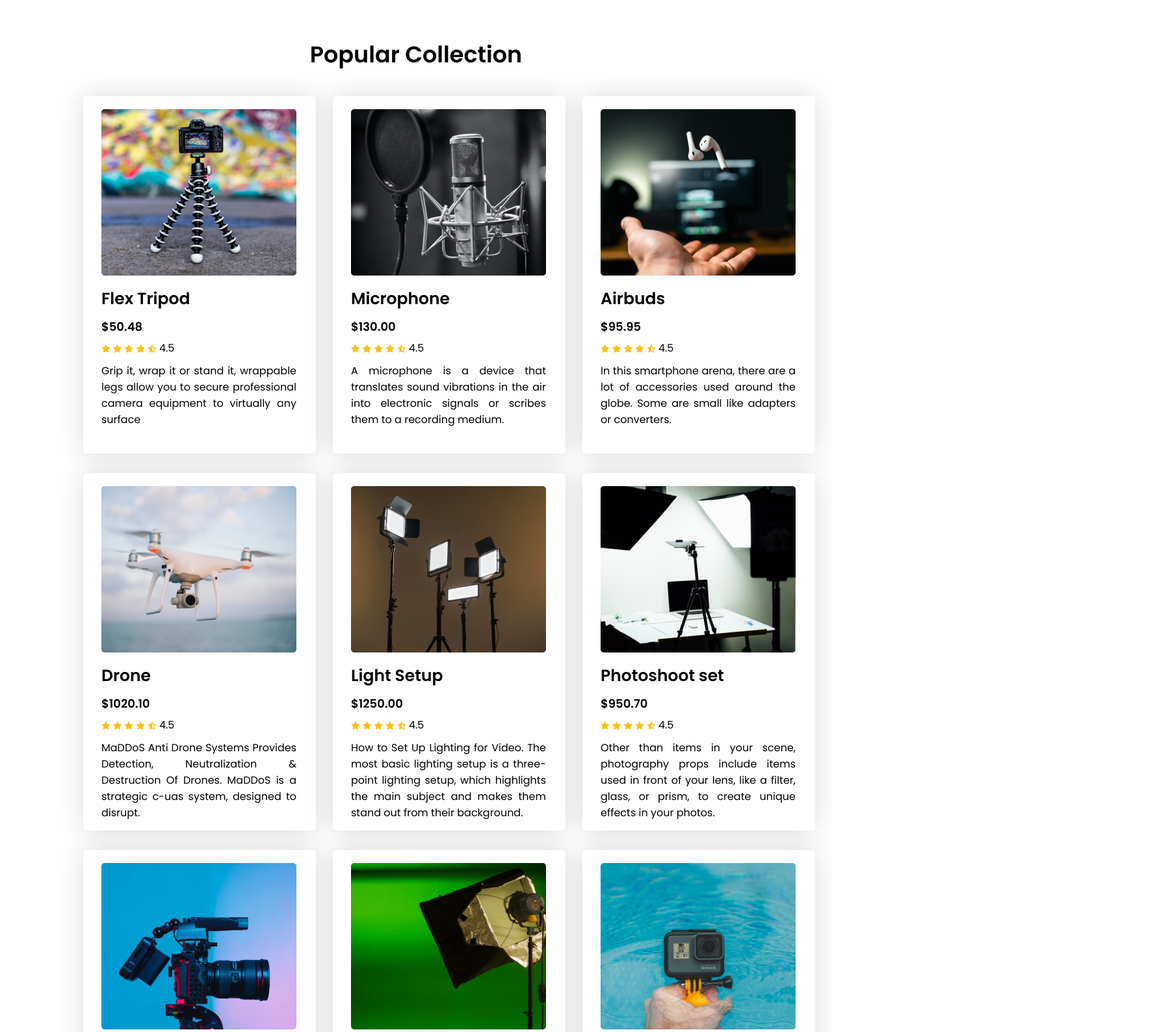
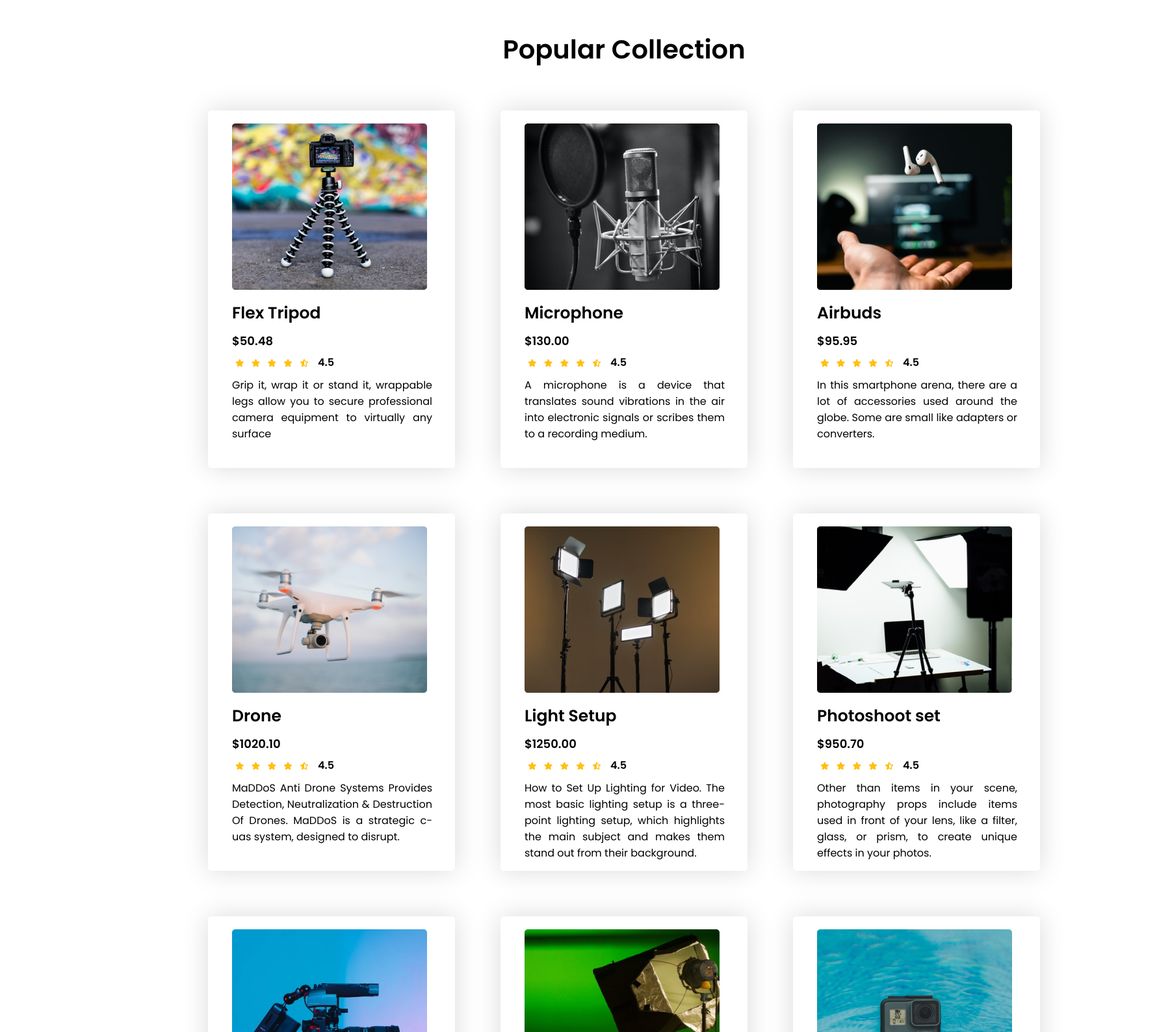
Before and after one commit to khanmdsohel02/my-second-project, a plain HTML site: page index.html in a window 1280 px wide. Shown: the part 1119-2707 px from the top of the page at 65% size, 1800 px wide, since content can reach past the window. Drawn offline with Linux system fonts and the light colour scheme.

Commit message:
mistake solved

```diff
--- a/index.html
+++ b/index.html
@@ -18,7 +18,7 @@
 
 
    <main>
-       <section id="About">
+       <section id="About" class="container">
            <div class="about">
                <div class="discription">
                    <h1>Start Your Journey As A <br> Influencer</h1>
@@ -42,7 +42,7 @@
 <!---Logo Section---->
 
 
-<section>
+<section class="container">
 <div class="brand-logo">
     <hr>
     <img src="logos/Alibaba (1).png" alt="">
@@ -60,7 +60,7 @@
 <!-----Products section----->
 
 
-<section id="Products">
+<section id="Products" class="container">
     <h1 class="title">Popular Collection</h1>
     <div class="products">
         <div class="singel-product">
@@ -78,7 +78,7 @@
                     <i class="fas fa-star filled"></i>
                     <i class="fas fa-star filled"></i>
                     <i class="fas fa-star-half-alt filled"></i>
-                    </span>4.5
+                    </span><b>4.5</b>
             </p>
                 <p class="about-product">Grip it, wrap it or stand it, wrappable legs allow you to secure professional camera equipment to virtually any surface</p>
             </div>
@@ -98,8 +98,7 @@
                     <i class="fas fa-star filled"></i>
                     <i class="fas fa-star filled"></i>
                     <i class="fas fa-star-half-alt filled"></i>
-                    </span>4.5
-            </p>
+                    </span><b>4.5</b>
                 <p class="about-product">A microphone is a device that translates sound vibrations in the air into electronic signals or scribes them to a recording medium. </p>
             </div>
         </div>
@@ -118,7 +117,7 @@
                     <i class="fas fa-star filled"></i>
                     <i class="fas fa-star filled"></i>
                     <i class="fas fa-star-half-alt filled"></i>
-                    </span>4.5
+                    </span><b>4.5</b>
             </p>
                 <p class="about-product">In this smartphone arena, there are a lot of accessories used around the globe. Some are small like adapters or converters.  </p>
             </div>
@@ -138,7 +137,7 @@
                     <i class="fas fa-star filled"></i>
                     <i class="fas fa-star filled"></i>
                     <i class="fas fa-star-half-alt filled"></i>
-                    </span>4.5
+                    </span><b>4.5</b>
             </p>
                 <p class="about-product">MaDDoS Anti Drone Systems Provides Detection, Neutralization & Destruction Of Drones. MaDDoS is a strategic c-uas system, designed to disrupt.</p>
             </div>
@@ -158,7 +157,7 @@
                     <i class="fas fa-star filled"></i>
                     <i class="fas fa-star filled"></i>
                     <i class="fas fa-star-half-alt filled"></i>
-                    </span>4.5
+                    </span><b>4.5</b>
             </p>
                 <p class="about-product">How to Set Up Lighting for Video. The most basic lighting setup is a three-point lighting setup, which highlights the main subject and makes them stand out from their background.</p>
             </div>
@@ -178,7 +177,7 @@
                     <i class="fas fa-star filled"></i>
                     <i class="fas fa-star filled"></i>
                     <i class="fas fa-star-half-alt filled"></i>
-                    </span>4.5
+                    </span><b>4.5</b>
             </p>
                 <p class="about-product">Other than items in your scene, photography props include items used in front of your lens, like a filter, glass, or prism, to create unique effects in your photos.
                 </p>
@@ -199,7 +198,7 @@
                     <i class="fas fa-star filled"></i>
                     <i class="fas fa-star filled"></i>
                     <i class="fas fa-star-half-alt filled"></i>
-                    </span>4.5
+                    </span><b>4.5</b>
             </p>
                 <p class="about-product">Vlogging cameras are defined by their excellent stabilization techniques. Microphone or mic input: Vloggers don't want to record audio separately.</p>
             </div>
@@ -219,7 +218,7 @@
                     <i class="fas fa-star filled"></i>
                     <i class="fas fa-star filled"></i>
                     <i class="fas fa-star-half-alt filled"></i>
-                    </span>4.5
+                    </span><b>4.5</b>
             </p>
                 <p class="about-product">Why Is Green Screen Used in Film Production? A green screen allows film production to remain within a sound stage but depict disparate locations.</p>
             </div>
@@ -239,7 +238,7 @@
                     <i class="fas fa-star filled"></i>
                     <i class="fas fa-star filled"></i>
                     <i class="fas fa-star-half-alt filled"></i>
-                    </span>4.5
+                    </span><b>4.5</b>
             </p>
                 <p class="about-product">
                     An action camera or action cam is a digital camera designed for recording action while being immersed in it. Action cameras are therefore typically compact </p>
@@ -258,7 +257,9 @@
 <!-----web development career------>
 
 
-<section id="career">
+
+
+<section id="career" class="container">
     <div class="about" id="about-web">
         <div class="camerapic coding-time">
             <img src="images/web-development.png" alt="">
@@ -287,7 +288,8 @@
 
    <!-----star footer------>
 
-   <section id="footer">
+
+    <section id="footer">
        <footer>
          <div class="footer">
             <h2>Influencer products</h2>
@@ -311,5 +313,7 @@
        </footer>
    </section>
 
+
+
 </body>
 </html>
--- a/style.css
+++ b/style.css
@@ -19,15 +19,22 @@ p {
 
 }
 
+.container {
+    width: 1600px;
+    height: 900px;
+}
+
 /***------About----***/
 
 .logo {
-    margin-left: 10%;
+    margin-left: 9%;
     margin-top: 5%;
+    font-size: 30px;
+    font-weight: 900;
 }
 
 .about {
-    width: 90%;
+    width: 100%;
     height: 100vh;
     display: flex;
     margin-left: 10%;
@@ -91,7 +98,8 @@ button a {
 /****brand logo****/
 
 .brand-logo {
-    width: 75%;
+    width: 100%;
+
     text-align: center;
     margin-left: 12.5%;
     margin-top: -11.5%;
@@ -113,9 +121,57 @@ button a {
 .title {
     text-align: center;
     font-weight: 900;
-    font-size: 35px;
-    margin-top: 5%;
+    font-size: 40px;
+    margin-top: -40%;
+    margin-left: 20%;
 
+}
+
+
+
+.products {
+    width: 100%;
+    margin-top: 4%;
+
+
+
+
+
+
+
+    display: grid;
+    grid-template-columns: repeat(3, .1fr);
+    grid-gap: 70px;
+    justify-content: center;
+    margin-left: 10%;
+
+
+
+}
+
+.singel-product {
+    background-color: white;
+    border-radius: 5px;
+    border-color: 10px solid white;
+    width: 350px;
+    height: 530px;
+    padding-top: 20px;
+    padding-left: 30px;
+
+    box-shadow: 0px 0px 40px rgba(0, 0, 0, 0.15);
+
+}
+
+.product-img {
+    width: 100%;
+    margin-left: 7px;
+}
+
+.product-title {
+    font-weight: 900;
+    font-size: 25px;
+    padding-top: 10px;
+    margin-left: 7px;
 }
 
 .price {
@@ -123,61 +179,38 @@ button a {
     padding-bottom: 5px;
     font-weight: 600;
     font-size: 18px;
+    margin-left: 7px;
 }
 
-.products {
-
-
-
-    margin-left: 10%;
-
-    margin-top: 3%;
-
-    display: grid;
-    grid-template-columns: repeat(3, 1fr);
-    grid-row-gap: 30px;
-
-    grid-columns-gap: 30px;
+.rating {
+    margin-left: 5px;
 }
 
-.singel-product {
-    background-color: white;
-    border-radius: 5px;
-    border-color: 10px solid white;
-    width: 330px;
-    height: 530px;
-    padding-top: 20px;
-    padding-left: 28px;
-
-    box-shadow: 0px 0px 40px rgba(0, 0, 0, 0.15);
-
+.rating b {
+    margin-left: 10px;
 }
-
-.product-title {
-    font-weight: 900;
-    font-size: 25px;
-    padding-top: 10px;
-}
-
 
 .fa-star.filled,
 .fa-star-half-alt.filled {
     color: #FFC014;
     font-size: 12px;
     padding-top: 10px;
+    margin-left: 7px;
 
 }
 
 .about-product {
     padding-right: 30px;
     padding-top: 10px;
+    margin-left: 7px;
+    margin-right: 5px;
 
 }
 
 .btn p {
     text-align: right;
     margin-top: 3%;
-    margin-right: 11%;
+
     font-weight: 900;
     font-size: 22px;
     color: #E02C6D;
@@ -185,39 +218,42 @@ button a {
 
 
 /****web development career****/
-
+#career {
+    margin-top: 57%;
+}
 
 #about-web {
-    margin-left: 1.10%;
+    margin-left: 60px;
+
+}
+
+.coding-time {
+    margin-top: 5%;
+    padding-right: 5%;
+}
+
+.coding-time img {
+    width: 90%;
+    border-radius: 40%;
 }
 
 
-.coding-time {
-
-    margin-top: 6.5%;
 
 
-
-}
-
-.coding-time img {
-
-    width: 75%;
-    margin-right: 5%;
-
-
-    border-radius: 10px;
-
-
-}
 
 /*****footer*****/
 
 #footer {
+    width: 100%;
+    height: 200px;
+
+
+
     margin-top: -15%;
     background-color: black;
     padding-top: 50px;
     padding-bottom: 50px;
+
 }
 
 
@@ -267,3 +303,11 @@ button a {
 
 
 }
+
+/****Media Query*****/
+
+/**** For Mobile Devices *****/
+
+@media only screen and (max-width:688px) {
+    flex-direction: columns;
+}
```
